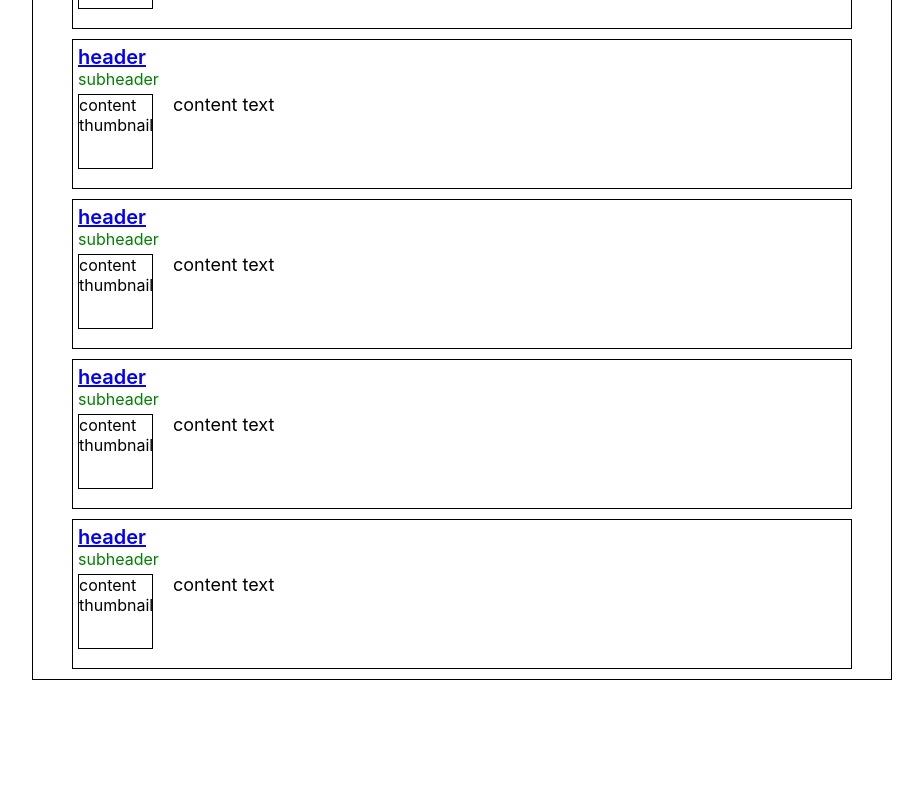
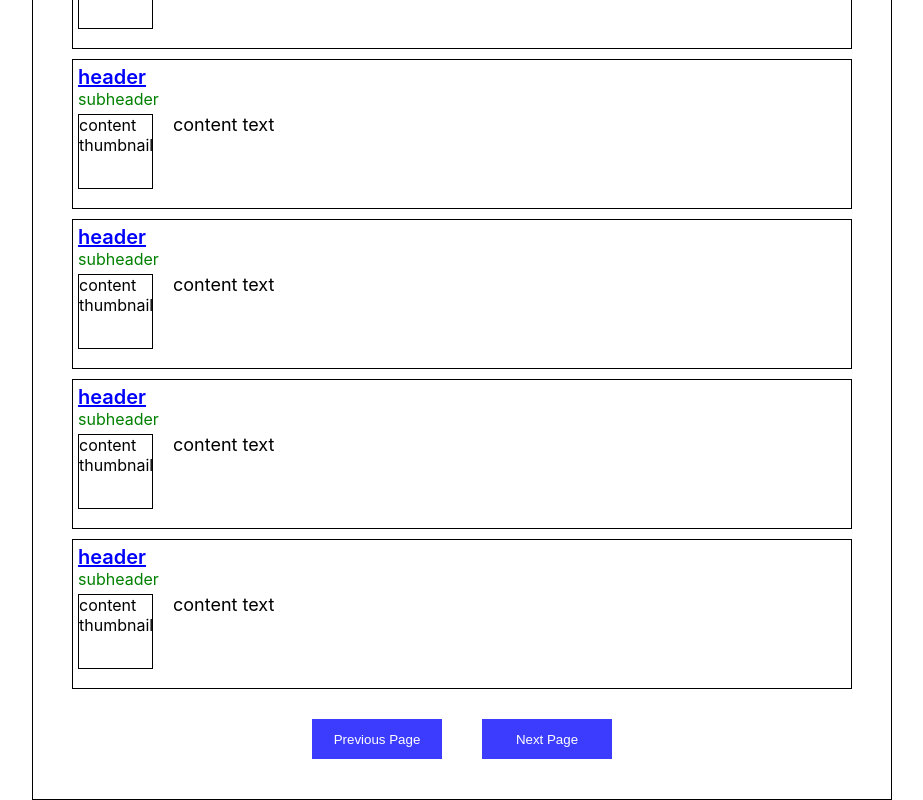
Before and after one commit to mrrezaahmadi/_temp, a React (Create React App) app: page / in a window 1280 px wide. Shown: the part 982-1782 px from the top of the page, without its empty margins (178-1101 px from the left). Before the commit the page ends 1662 px from the top, so only its background shows below. Built offline with nearby package versions, Linux system fonts and the light colour scheme.

Commit message:
add and style CustomButton component and use as navigation button of searching

```diff
--- /dev/null
+++ b/src/components/custom-btn/custom-btn.component.jsx
@@ -0,0 +1,10 @@
+import React from "react";
+
+// Styles
+import "./custom-btn.styles.scss";
+
+const CustomButton = ({ buttonText }) => {
+	return <button className="custom-btn">{buttonText}</button>;
+};
+
+export default CustomButton;
--- /dev/null
+++ b/src/components/custom-btn/custom-btn.styles.scss
@@ -0,0 +1,20 @@
+// colors
+$main-blue-btn: rgb(60, 60, 255);
+$light-blue-btn: rgba(60, 60, 255, 0.9);
+
+.custom-btn {
+	background-color: $main-blue-btn;
+	color: white;
+	border: none;
+	width: 130px;
+	height: 40px;
+	margin: 20px;
+
+	&:hover {
+		background-color: $light-blue-btn;
+	}
+
+	&:focus {
+		outline: none;
+	}
+}
--- a/src/components/search-result/search-result.component.jsx
+++ b/src/components/search-result/search-result.component.jsx
@@ -7,7 +7,7 @@ const SearchResult = () => {
     return (
         <div className="search-result">
             <div className="header">
-                <a href="#">header</a>
+                <a href="#" target="_blank">header</a>
             </div>
             <div className="subheader">
                 subheader
--- a/src/pages/home-page/home-page.component.jsx
+++ b/src/pages/home-page/home-page.component.jsx
@@ -6,6 +6,7 @@ import "./home-page.styles.scss";
 // Components
 import SearchForm from "../../components/search-form/search-form.component";
 import SearchResult from "../../components/search-result/search-result.component";
+import CustomButton from '../../components/custom-btn/custom-btn.component'
 
 const HomePage = () => {
 	return (
@@ -17,8 +18,8 @@ const HomePage = () => {
 				))}
 			</div>
 			<div className="navigation-btns">
-				<div className="prev-page-btn"></div>
-				<div className="next-page-btn"></div>
+				<CustomButton buttonText={"Previous Page"}/>
+				<CustomButton buttonText={"Next Page"} />
 			</div>
 		</div>
 	);
--- a/src/pages/home-page/home-page.styles.scss
+++ b/src/pages/home-page/home-page.styles.scss
@@ -4,4 +4,5 @@
     display: flex;
     flex-direction: column;
     align-items: center;
+    padding: 20px 0;
 }
```
